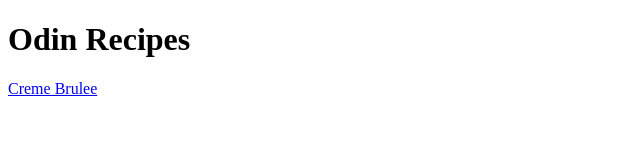
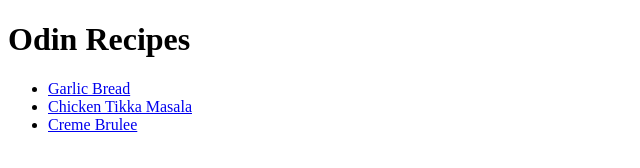
Before and after one commit to AlexErdei73/odin-recipes, a plain HTML site: page index.html in a window 1280 px wide. Shown: the whole page, without its empty margins (0-640 px from the left). Drawn offline with Linux system fonts and the light colour scheme.

Commit message:
link chicken-tikka.html and garlic-bread.html

```diff
--- a/index.html
+++ b/index.html
@@ -6,6 +6,10 @@
   </head>
   <body>
     <h1>Odin Recipes</h1>
-    <a href="./recipes/creme-brulee.html">Creme Brulee</a>
+    <ul>
+      <li><a href="./recipes/garlic-bread.html">Garlic Bread</a></li>
+      <li><a href="./recipes/chicken-tikka.html">Chicken Tikka Masala</a></li>
+      <li><a href="./recipes/creme-brulee.html">Creme Brulee</a></li>
+    </ul>
   </body>
 </html>
```
